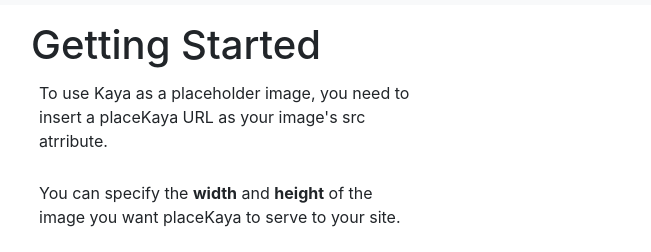
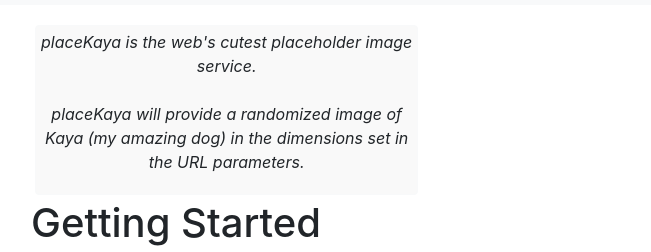
Before and after one commit to jcdoran33/PlaceKaya, a website: page index.html in a window 1280 px wide. Shown: the part 59-311 px from the top of the page, 0-651 px from the left. Drawn offline with nearby package versions, Linux system fonts and the light colour scheme.

Commit message:
added styling to intro paragraph

```diff
--- a/index.html
+++ b/index.html
@@ -36,7 +36,12 @@
     <div class="row m-2 p-2 container-fluid main-content">
 
         <div class="col-lg-4 col-md-6 col-sm-6 col-xs-6">
-        <h1>Getting Started</h1>
+        <!-- <h1>Getting Started</h1> -->
+            <div class="row m-1 p-1 border border-light rounded intro text-center">
+                <p>placeKaya is the web's cutest placeholder image service. <br/><br/>
+                    placeKaya will provide a randomized image of Kaya (my amazing dog) in the dimensions set in the URL parameters.</p>
+            </div>
+            <h1>Getting Started</h1>
             <div class="row m-1 p-1">
                 <p>To use Kaya as a placeholder image, you need to insert a placeKaya URL as your image's src atrribute.</p>
             </div>
--- a/style.css
+++ b/style.css
@@ -11,3 +11,9 @@
     /* min-width: 50%;
     min-height: 50%; */
 }
+
+/* intro paragraph on home page */
+.intro {
+    background-color: rgba(245, 245, 245, 0.564);
+    font-style: italic;
+}
```
